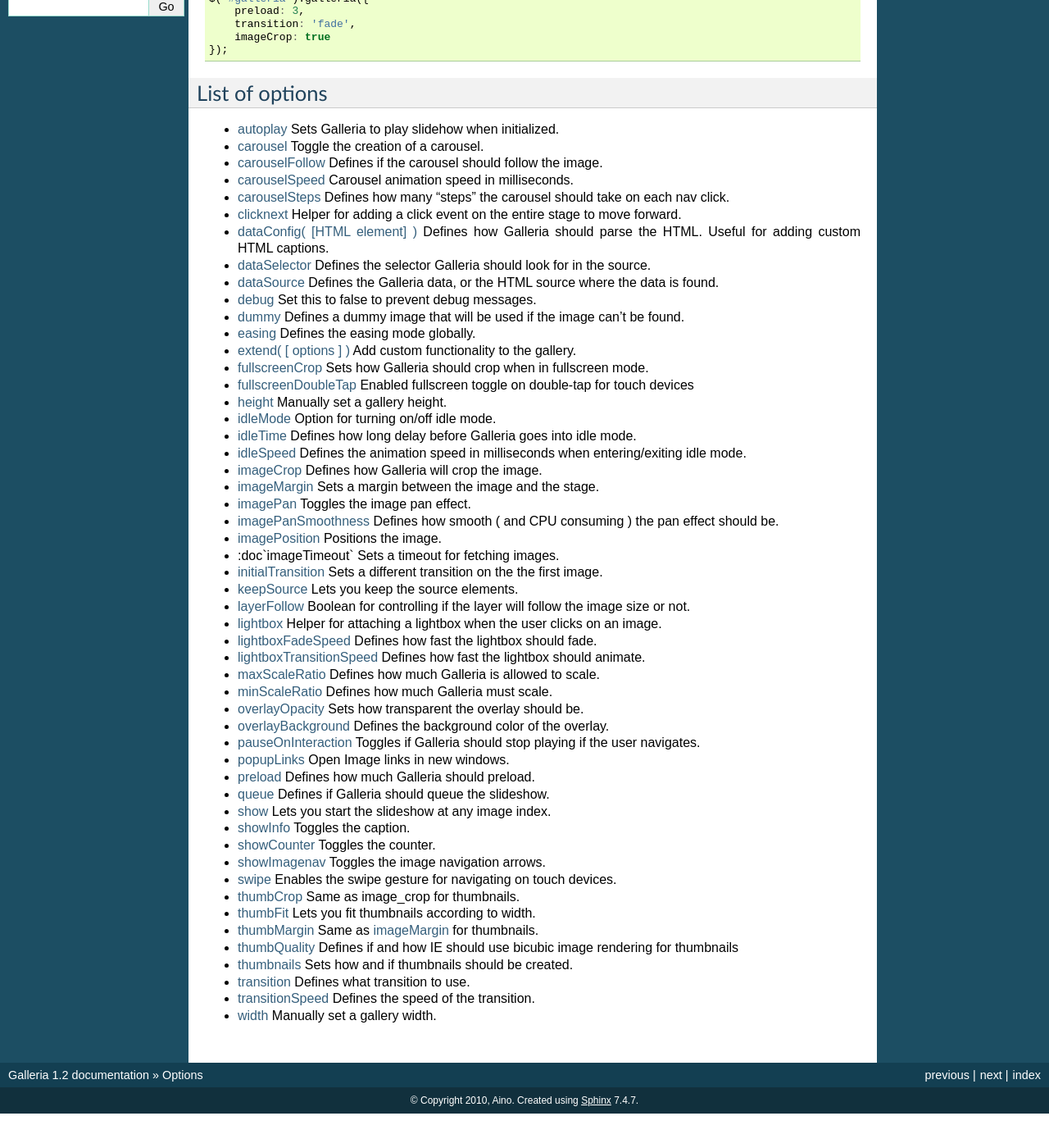
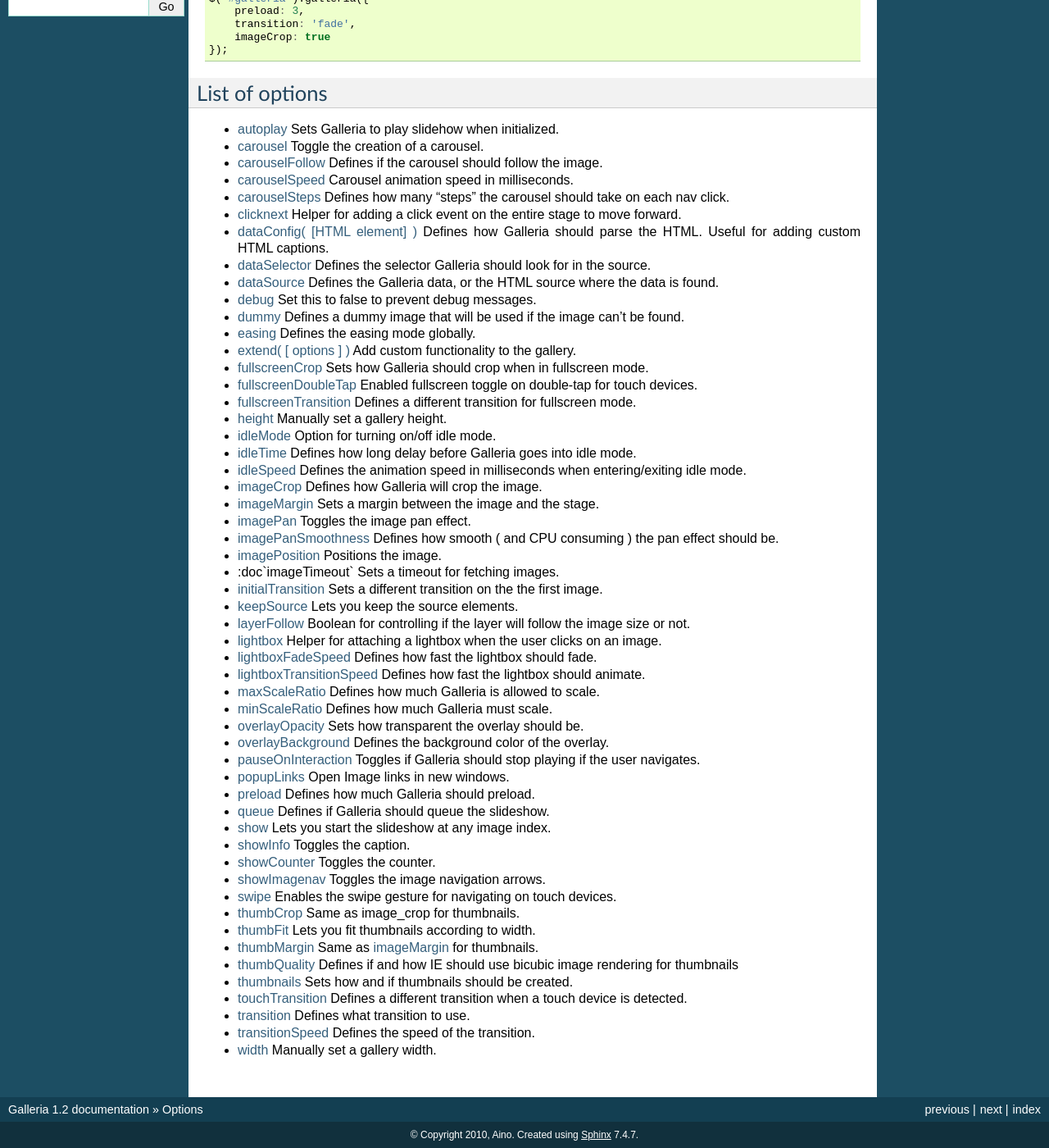
Before and after one commit to GalleriaJS/galleria, a Sphinx documentation site: the page built from docs/options/index.rst, in a window 1280 px wide and 1400 px high, scrolled down 337 px. Shown: the whole window at 82% size. Built offline with Sphinx 7.4.7, drawn with Linux system fonts in a browser that asks for light colours; before the commit the page ends 1695 px from its top, so only the background shows below that.

Commit message:
fullscreenTransition + touchTransition options

```diff
--- a/docs/options/index.rst
+++ b/docs/options/index.rst
@@ -64,7 +64,9 @@ List of options
 
 - :doc:`fullscreenCrop` Sets how Galleria should crop when in fullscreen mode.
 
-- :doc:`fullscreenDoubleTap` Enabled fullscreen toggle on double-tap for touch devices
+- :doc:`fullscreenDoubleTap` Enabled fullscreen toggle on double-tap for touch devices.
+
+- :doc:`fullscreenTransition` Defines a different transition for fullscreen mode.
 
 - :doc:`height` Manually set a gallery height.
 
@@ -137,6 +139,8 @@ List of options
 
 - :doc:`thumbnails` Sets how and if thumbnails should be created.
 
+- :doc:`touchTransition` Defines a different transition when a touch device is detected.
+
 - :doc:`transition` Defines what transition to use.
 
 - :doc:`transitionSpeed` Defines the speed of the transition.
```
Also changed, not shown: docs/options/fullscreenTransition.rst (added, +9 -0 lines), docs/options/touchTransition.rst (added, +8 -0 lines), src/plugins/video/video-demo.html (+5 -5 lines), 1 other file.
